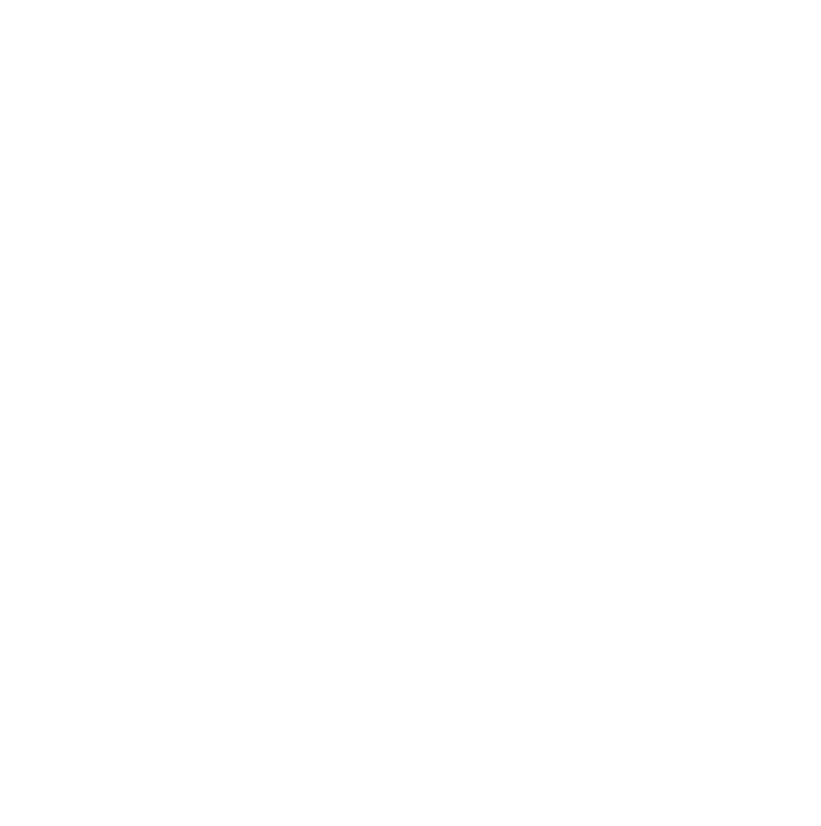
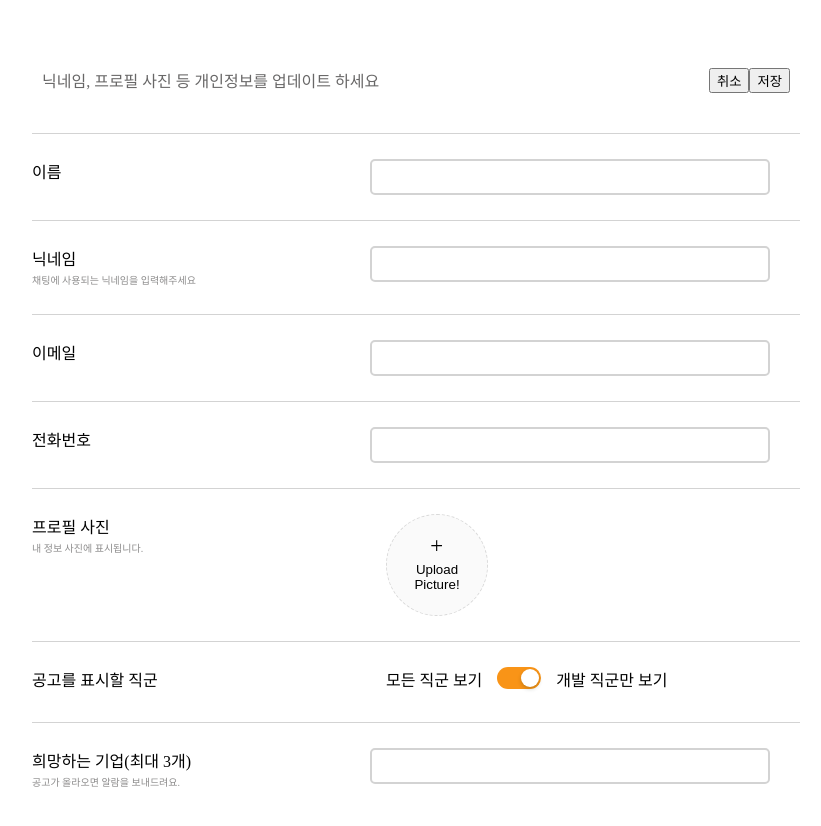
Before and after one commit to jystella17/pro.log, a React (Vite) app in the folder client/prolog/: page /myinfo in a window 1280 px wide. Shown: the top 826 px of the page, without its empty margins (224-1045 px from the left). Before the commit the page ends 800 px from the top, so only its background shows below. Built offline with nearby package versions, Linux system fonts and the light colour scheme.

Commit message:
[Feat] myinfo 기능 생성

```diff
--- a/client/prolog/package.json
+++ b/client/prolog/package.json
@@ -10,8 +10,10 @@
     "preview": "vite preview"
   },
   "dependencies": {
+    "antd": "^5.13.3",
     "react": "^18.2.0",
-    "react-dom": "^18.2.0"
+    "react-dom": "^18.2.0",
+    "styled-components": "^6.1.8"
   },
   "devDependencies": {
     "@types/react": "^18.2.43",
--- a/client/prolog/src/App.jsx
+++ b/client/prolog/src/App.jsx
@@ -1,14 +1,12 @@
-
-import './App.css'
+import "./App.css";
+import MyInfoPage from "./pages/MyInfo";
 
 function App() {
-
-
   return (
     <>
-
+      <MyInfoPage />
     </>
-  )
+  );
 }
 
-export default App
+export default App;
--- /dev/null
+++ b/client/prolog/src/components/myInfo/body/Body.jsx
@@ -0,0 +1,188 @@
+import React, { useState } from "react";
+import styled from "styled-components";
+import { PlusOutlined } from "@ant-design/icons";
+import { Modal, Upload } from "antd";
+import { Switch } from "antd";
+
+const Body = styled.div`
+  /* display: flex; */
+  margin-top: 40px;
+`;
+
+const Info = styled.div`
+  display: flex;
+  justify-content: space-between;
+  /* align-items: center; */
+  padding: 25px 30px 25px 0px;
+  border-top: 1px solid lightgray;
+  min-height: 30px;
+`;
+
+const Title = styled.div`
+  display: flex;
+  flex-direction: column;
+  /* justify-content: space-around; */
+  & p {
+    margin: 2px 0;
+    font-size: x-small;
+    color: #8d8c8c;
+  }
+`;
+
+const InputContent = styled.input`
+  /* placeholder로 icon넣기 */
+  padding-left: 10px;
+  width: 30vw;
+  height: 30px;
+  border: 2px solid lightgray;
+  border-radius: 5px;
+`;
+
+const OtherContent = styled.div`
+  display: flex;
+  gap: 15px;
+  width: 30vw;
+`;
+
+// 사진 업로드 ant design
+const getBase64 = (file) =>
+  new Promise((resolve, reject) => {
+    const reader = new FileReader();
+    reader.readAsDataURL(file);
+    reader.onload = () => resolve(reader.result);
+    reader.onerror = (error) => reject(error);
+  });
+
+function UploadPicture() {
+  const [previewOpen, setPreviewOpen] = useState(false);
+  const [previewImage, setPreviewImage] = useState("");
+  const [previewTitle, setPreviewTitle] = useState("");
+  const [fileList, setFileList] = useState([]);
+
+  const handleCancel = () => setPreviewOpen(false);
+
+  const handlePreview = async (file) => {
+    if (!file.url && !file.preview) {
+      file.preview = await getBase64(file.originFileObj);
+    }
+    setPreviewImage(file.url || file.preview);
+    setPreviewOpen(true);
+    setPreviewTitle(file.name || file.url.substring(file.url.lastIndexOf("/") + 1));
+  };
+
+  const handleChange = ({ fileList: newFileList }) => {
+    // 파일 리스트가 1을 초과하지 않도록 설정
+    const updatedFileList = newFileList.slice(-1); // 마지막 파일만 유지
+    setFileList(updatedFileList);
+  };
+
+  const uploadButton =
+    fileList.length >= 1 ? null : ( // 파일이 이미 있으면 업로드 버튼 숨김
+      <button
+        style={{
+          border: 0,
+          background: "none",
+          width: "30vw",
+        }}
+        type="button"
+      >
+        <PlusOutlined />
+        <div style={{ marginTop: 8 }}>Upload Picture!</div>
+      </button>
+    );
+
+  return (
+    <>
+      <Upload
+        action="https://run.mocky.io/v3/435e224c-44fb-4773-9faf-380c5e6a2188"
+        listType="picture-circle"
+        fileList={fileList}
+        onPreview={handlePreview}
+        onChange={handleChange}
+      >
+        {uploadButton}
+      </Upload>
+      <Modal open={previewOpen} title={previewTitle} footer={null} onCancel={handleCancel}>
+        <img
+          alt="example"
+          style={{
+            width: "100%",
+          }}
+          src={previewImage}
+        />
+      </Modal>
+    </>
+  );
+}
+
+// 토글버튼 ant design
+function onChange(checked) {
+  console.log(`switch to ${checked}`);
+}
+function Toggle() {
+  return <Switch defaultChecked onChange={onChange} style={{ backgroundColor: "#F99417" }} />;
+}
+
+function InfoComponent({ title, explain, inputType }) {
+  if (title === "프로필 사진") {
+    return (
+      <Info>
+        <Title>
+          <div>{title}</div>
+          <p>{explain}</p>
+        </Title>
+        <OtherContent>
+          <UploadPicture></UploadPicture>
+        </OtherContent>
+      </Info>
+    );
+  } else if (title === "공고를 표시할 직군") {
+    return (
+      <Info>
+        <Title>
+          <div>{title}</div>
+        </Title>
+        <OtherContent>
+          <div>모든 직군 보기</div>
+          <Toggle></Toggle>
+          <div>개발 직군만 보기</div>
+        </OtherContent>
+      </Info>
+    );
+  } else {
+    return (
+      <Info>
+        <Title>
+          <div>{title}</div>
+          <p>{explain}</p>
+        </Title>
+        <InputContent type={inputType} />
+      </Info>
+    );
+  }
+}
+
+function MyInfoBody() {
+  return (
+    <Body>
+      <InfoComponent title="이름" inputType="text"></InfoComponent>
+      <InfoComponent
+        title="닉네임"
+        explain="채팅에 사용되는 닉네임을 입력해주세요"
+        inputType="text"
+      ></InfoComponent>
+      <InfoComponent title="이메일" inputType="email"></InfoComponent>
+      {/* tel이 입력안되는 브라우저는 text가 입력됨 */}
+      <InfoComponent title="전화번호" inputType="tel"></InfoComponent>
+      <InfoComponent title="프로필 사진" explain="내 정보 사진에 표시됩니다."></InfoComponent>
+      <InfoComponent title="공고를 표시할 직군"></InfoComponent>
+      {/* 희망기업을 어떻게 받아야하지..? input은 안되고.. 태그..? */}
+      <InfoComponent
+        title="희망하는 기업(최대 3개)"
+        explain="공고가 올라오면 알람을 보내드려요."
+      ></InfoComponent>
+    </Body>
+  );
+}
+
+export default MyInfoBody;
--- /dev/null
+++ b/client/prolog/src/components/myInfo/header/Header.jsx
@@ -0,0 +1,26 @@
+import styled from "styled-components";
+
+const Header = styled.div`
+  padding: 0px 10px;
+  display: flex;
+  justify-content: space-between;
+  & div {
+    color: #686767;
+  }
+`;
+
+const Button = styled.div``;
+
+function MyInfoHeader() {
+  return (
+    <Header>
+      <div>닉네임, 프로필 사진 등 개인정보를 업데이트 하세요</div>
+      <Button>
+        <button>취소</button>
+        <button>저장</button>
+      </Button>
+    </Header>
+  );
+}
+
+export default MyInfoHeader;
--- /dev/null
+++ b/client/prolog/src/pages/MyInfo.jsx
@@ -0,0 +1,24 @@
+import styled from "styled-components";
+import MyInfoHeader from "../components/myInfo/header/Header";
+import MyInfoBody from "../components/myInfo/body/Body";
+
+const Container = styled.div`
+  /* 가로축 정렬 */
+  margin: 0 auto;
+  padding: 60px 50px;
+  width: 60vw;
+  min-height: 100vh;
+  /* display: flex;
+  flex-direction: column; */
+`;
+
+function MyInfoPage() {
+  return (
+    <Container>
+      <MyInfoHeader />
+      <MyInfoBody />
+    </Container>
+  );
+}
+
+export default MyInfoPage;
```
Also changed, not shown: 1 other file (tests, documents, lock files or other folders).
